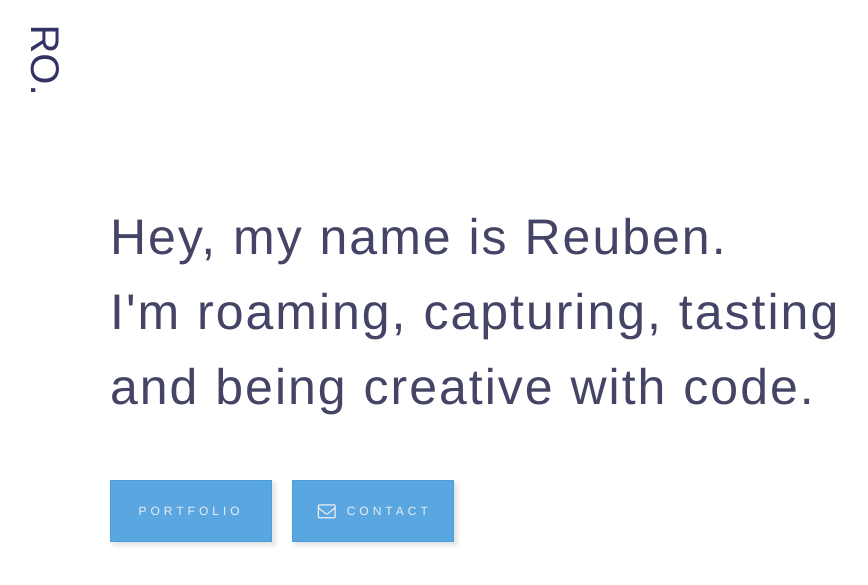
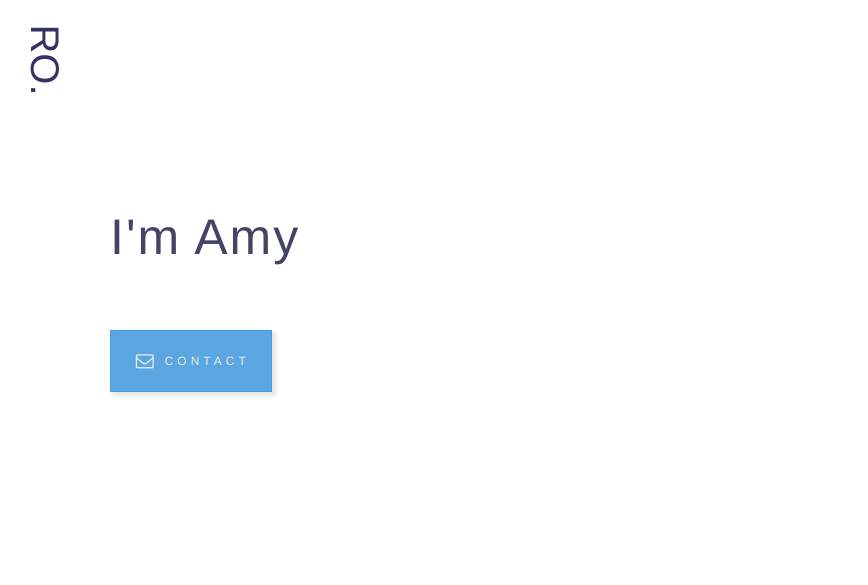
Before and after one commit to reubenosborne/reubenosborne.github.io, a Jekyll site: the page built from index.html, in a window 1280 px wide. Shown: the top 585 px of the page, without its empty margins (0-868 px from the left). Built offline with Jekyll 4.4.1, drawn with Linux system fonts in a browser that asks for light colours; some web fonts are replaced.

Commit message:
Removed all buttons but contact

```diff
--- a/index.html
+++ b/index.html
@@ -5,14 +5,17 @@ layout: default
 <div class="bg"></div>
 
 <div class="info">
-	<h1>Hey, my name is Reuben.<br>
-		I'm roaming, capturing, tasting<br>
-		and being creative with code.
-	</h1>
+	<div class="info_blurb">
+		<h1>
+			I'm Amy
+		</h1>
+	</div>
 	<br>
 	<div class="buttons">
-		<a href="/work" class="portfolio button flex">PORTFOLIO</a>
+		<!-- <a href="/work" class="portfolio button flex">PORTFOLIO</a> -->
 		<!-- <a href="/blog" class="blog button flex">STORIES</a> -->
 		<a href="mailto:reubenosborne@gmail.com" class="mail button flex"><i class="icon-mail"></i>&nbsp;CONTACT</a>
 	</div>
+	<br>
+
 </div>
--- a/style.scss
+++ b/style.scss
@@ -170,6 +170,14 @@ img {
  */
 /*********************/
 
+.info_blurb {
+  max-width: 800px;
+}
+
+.sec_para {
+  max-width: 600px;
+}
+
 div[id*='product'] {
   margin: 50px;
 }
@@ -273,6 +281,7 @@ div[id*='product'] {
   box-shadow: 3px 3px 4px 1px rgba(0,0,0,0.1);
   color: #eee;
   letter-spacing: 4px;
+  transition: .2s;
   @media ( max-width: 600px ) {
     margin: 5px 0;
     height: 48px;
```
